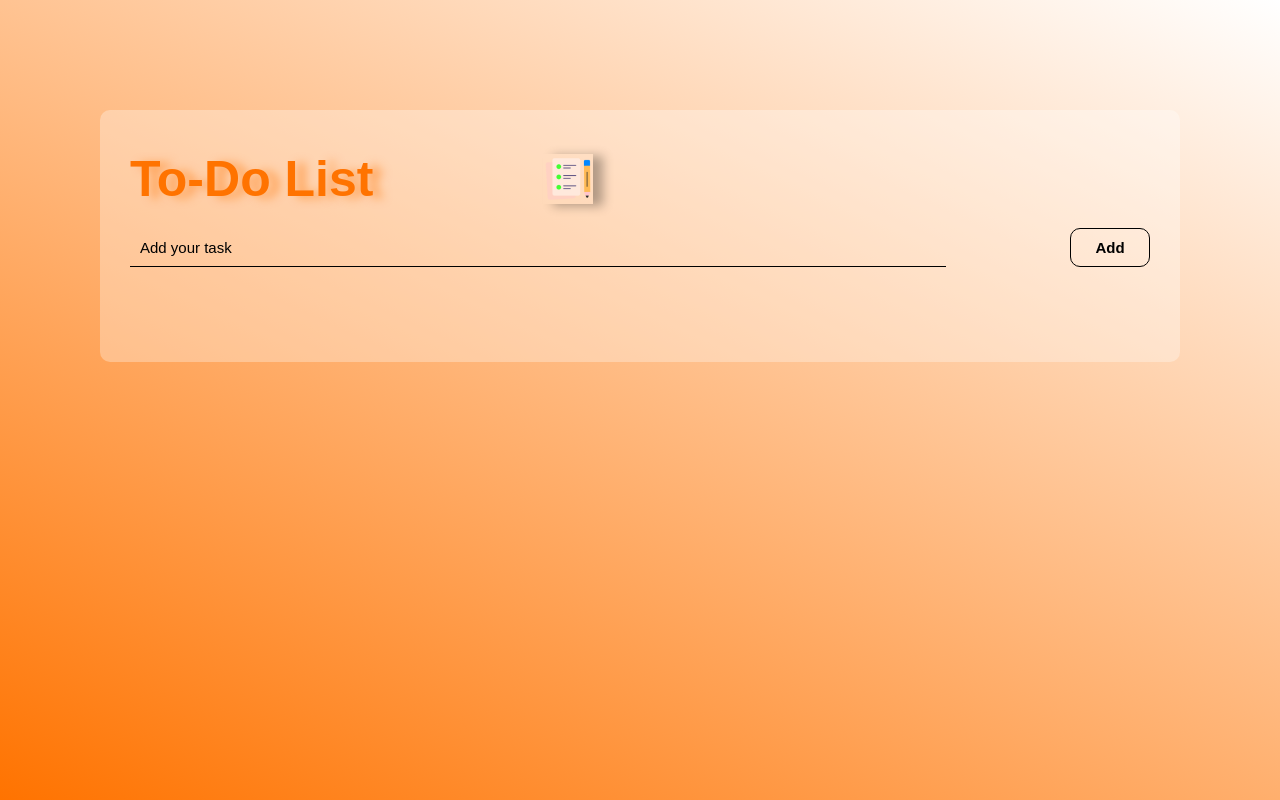
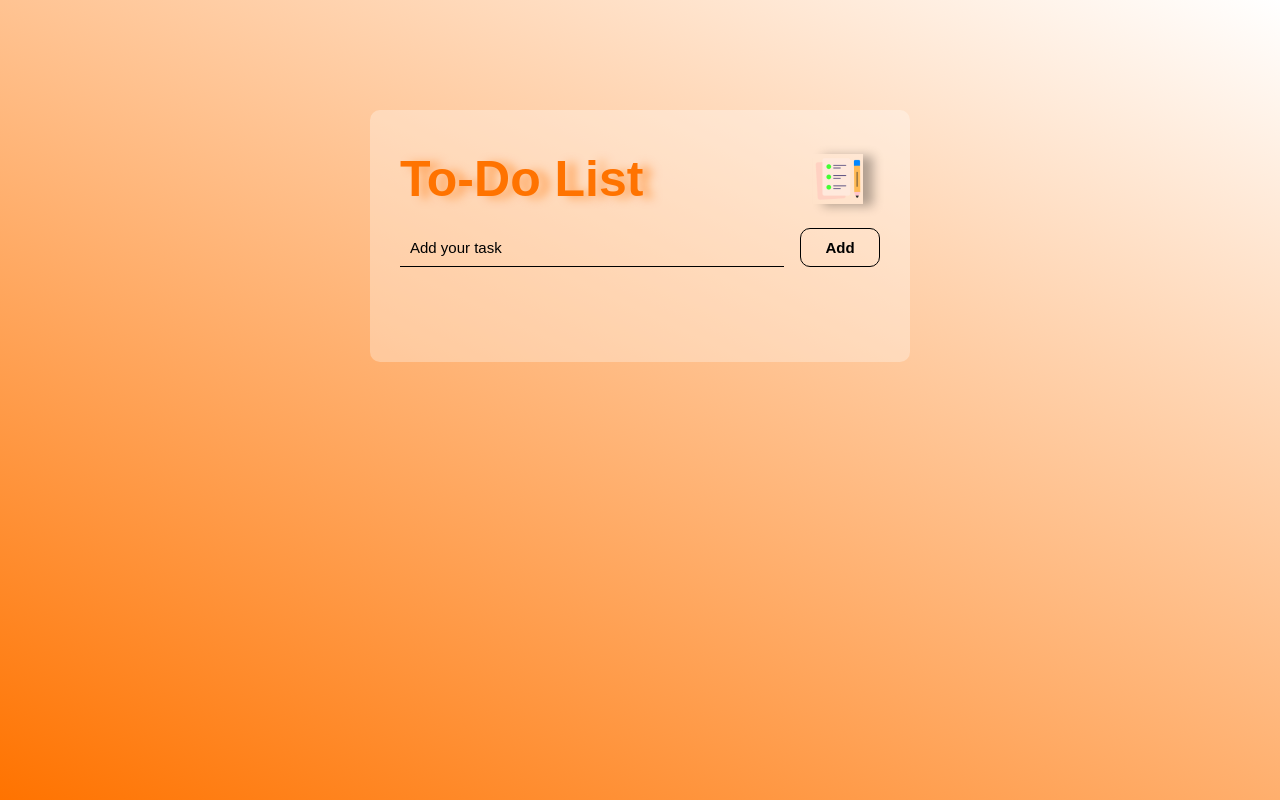
Before and after one commit to Suresh-23723/to-do-list, a plain HTML site: page index.html in a window 1280 px wide. Drawn offline with Linux system fonts and the light colour scheme.

Commit message:
Update style.css

```diff
--- a/style.css
+++ b/style.css
@@ -14,7 +14,7 @@
 
 .to-do-app {
     width: 100%;
-    max-width: 1080px;
+    max-width: 540px;
     background-color: rgba(255,255,255,0.3);
     margin: 100px auto 20px;
     padding: 40px 30px 70px;
```
